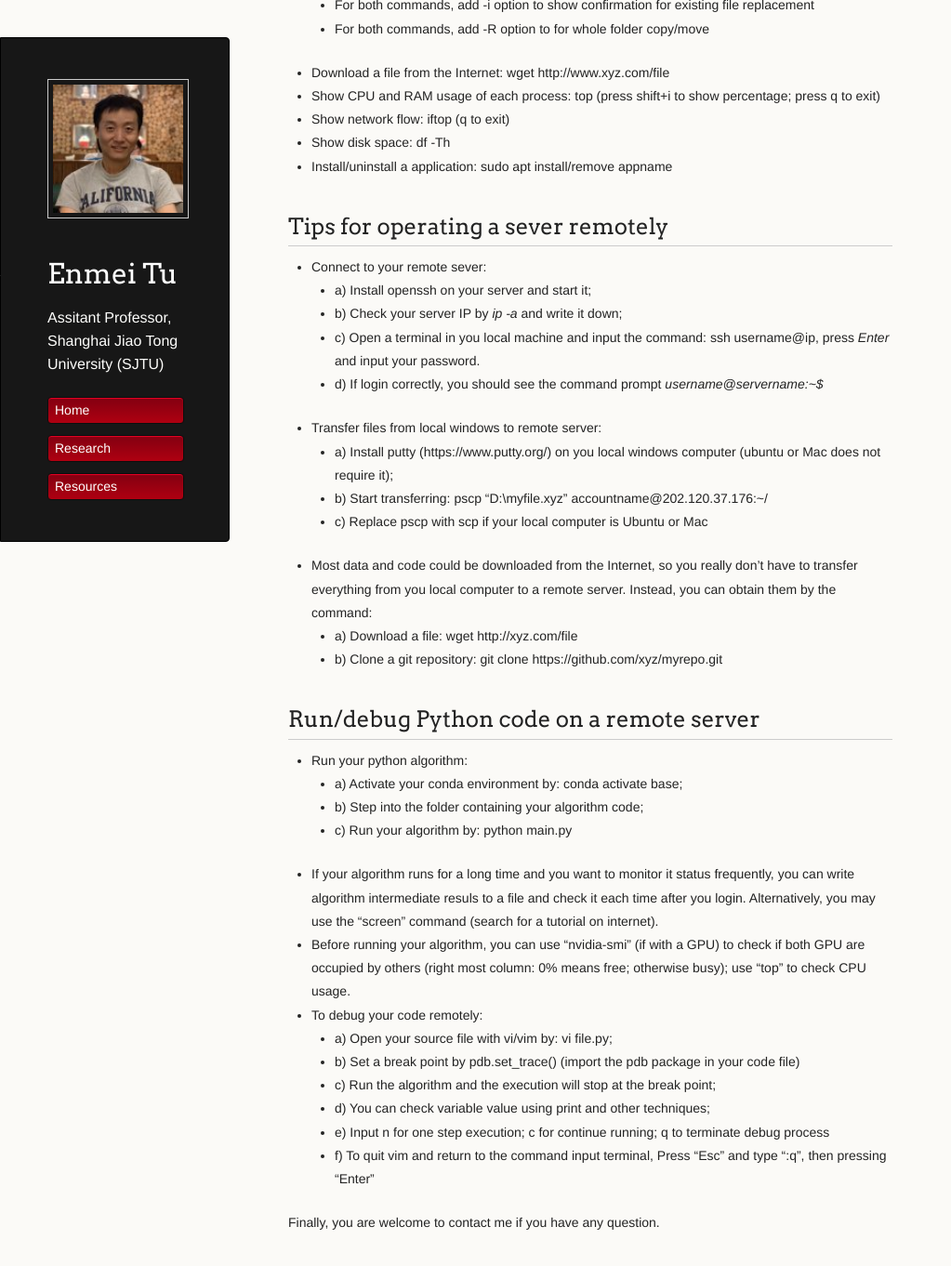
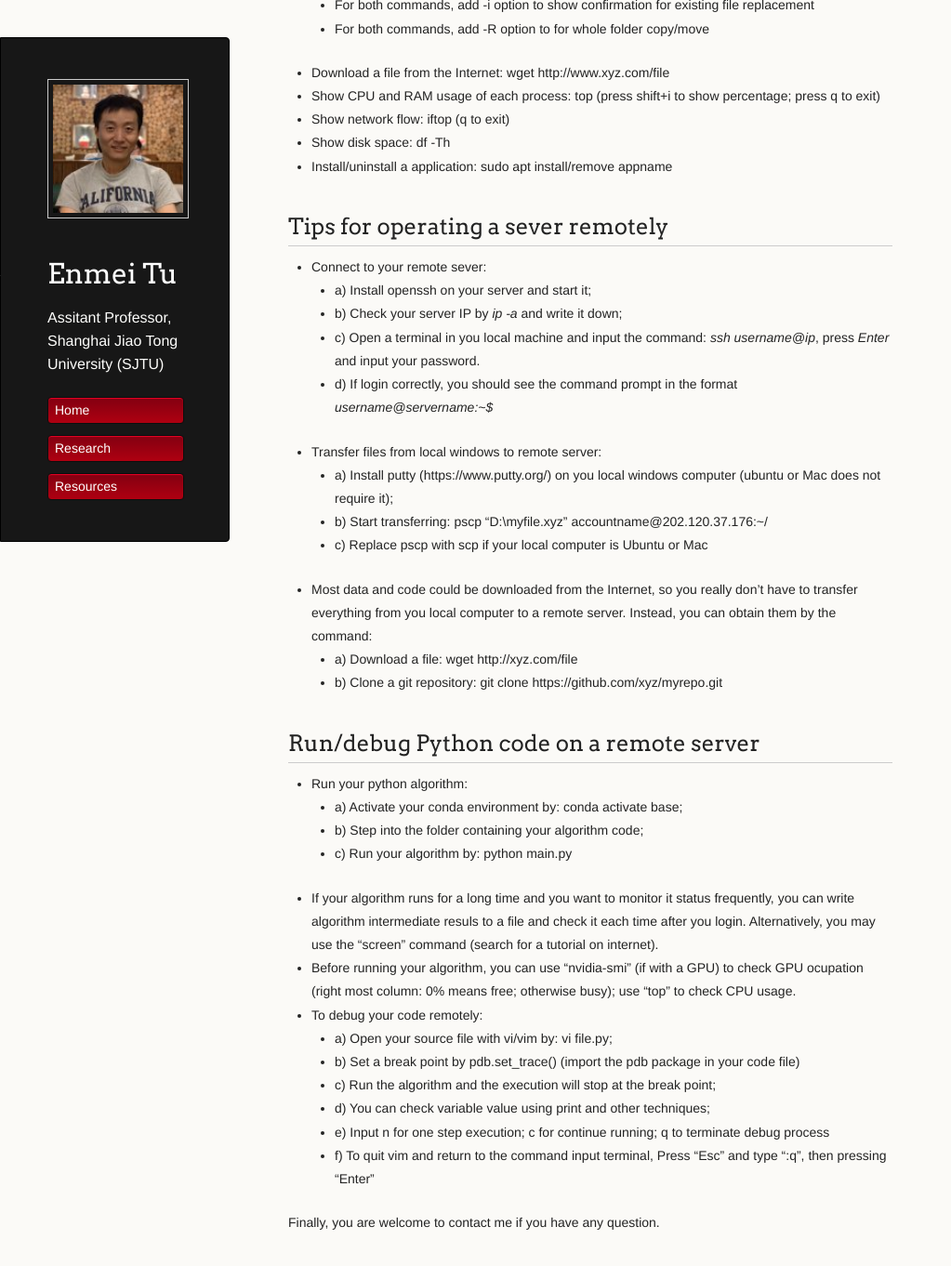
Before and after one commit to hellotem/enmeitu.github.io, a Jekyll site: the page built from resource/linux.md, in a window 1280 px wide and 1400 px high, scrolled down 934 px. Shown: the top 1362 px of the window at 93% size, without its empty margins (0-1023 px from the left). Built offline with Jekyll 4.4.1, drawn with Linux system fonts in a browser that asks for light colours; our own code applies the rules of GitHub Pages for plain Markdown files.

Commit message:
Update linux.md

```diff
--- a/resource/linux.md
+++ b/resource/linux.md
@@ -35,8 +35,8 @@ Switching from Windows to Linux, especially to the command terminal in a local o
 * Connect to your remote sever:
   - a) Install openssh on your server and start it;
   - b) Check your server IP by *ip -a* and write it down;
-  - c) Open a terminal in you local machine and input the command: ssh username@ip, press _Enter_ and input your password.
-  - d) If login correctly, you should see the command prompt _username@servername:~$_
+  - c) Open a terminal in you local machine and input the command: _ssh username@ip_, press _Enter_ and input your password.
+  - d) If login correctly, you should see the command prompt in the format _username@servername:~$_
 * Transfer files from local windows to remote server:
   - a) Install putty (https://www.putty.org/) on you local windows computer (ubuntu or Mac does not require it);
   - b) Start transferring: pscp "D:\myfile.xyz" accountname@202.120.37.176:~/
@@ -51,7 +51,7 @@ Switching from Windows to Linux, especially to the command terminal in a local o
   - b) Step into the folder containing your algorithm code;
   - c) Run your algorithm by: python main.py
 * If your algorithm runs for a long time and you want to monitor it status frequently, you can write algorithm intermediate resuls to a file and check it each time after you login. Alternatively, you may use the "screen" command (search for a tutorial on internet).
-* Before running your algorithm, you can use "nvidia-smi" (if with a GPU) to check if both GPU are occupied by others (right most column: 0% means free; otherwise busy); use "top" to check CPU usage.
+* Before running your algorithm, you can use "nvidia-smi" (if with a GPU) to check GPU ocupation (right most column: 0% means free; otherwise busy); use "top" to check CPU usage.
 * To debug your code remotely:
   - a) Open your source file with vi/vim by: vi file.py;
   - b) Set a break point by pdb.set_trace() (import the pdb package in your code file)
```
